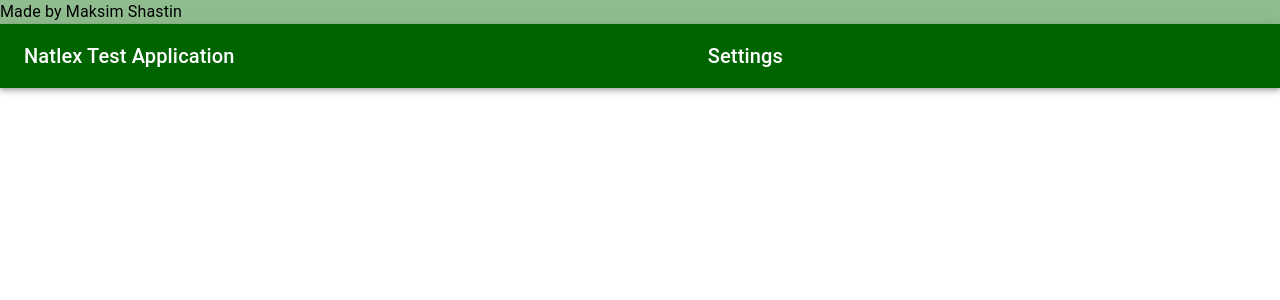
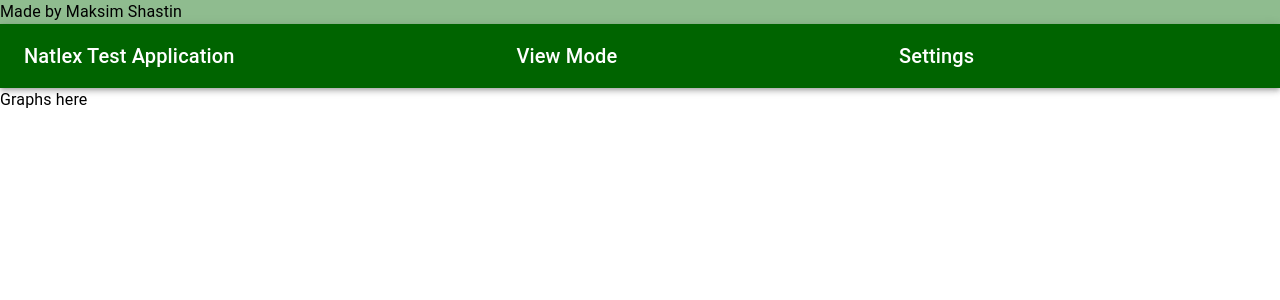
Before and after one commit to Maxim179/NatlexTest, a React (Create React App) app: page /ViewMode in a window 1280 px wide. Shown: the top 300 px of the page. Built offline with nearby package versions, Linux system fonts and the light colour scheme.

Commit message:
DeleteFunctionAdded

```diff
--- a/package.json
+++ b/package.json
@@ -12,15 +12,18 @@
     "@testing-library/jest-dom": "^5.17.0",
     "@testing-library/react": "^13.4.0",
     "@testing-library/user-event": "^13.5.0",
+    "bootstrap": "^5.3.3",
     "dayjs": "^1.11.11",
     "highcharts": "^11.4.1",
     "highcharts-react-official": "^3.2.1",
     "react": "^18.2.0",
+    "react-bootstrap": "^2.10.2",
     "react-datepicker": "^6.9.0",
     "react-dom": "^18.2.0",
     "react-jsx-highcharts": "^5.0.1",
     "react-router-dom": "^6.23.0",
     "react-scripts": "5.0.1",
+    "rsuite": "^5.60.2",
     "web-vitals": "^2.1.4"
   },
   "scripts": {
--- a/src/App.js
+++ b/src/App.js
@@ -1,8 +1,8 @@
-import { Container, Typography } from '@mui/material';
+import { Typography } from '@mui/material';
 import { BrowserRouter, Routes, Route } from "react-router-dom";
-import Options from './Pages/Options';
 import NavigationMenu from './Pages/NavigationMenu';
-
+import SettignsPage from './Pages/Options';
+import ViewMode from './Pages/ViewMode';
 function App() {
   return (
     <header>
@@ -10,10 +10,9 @@ function App() {
     <BrowserRouter>
           <NavigationMenu/>
           <Routes>
-            <Route path="/options" element={<Options />} />
+            <Route path="/Options" element={<SettignsPage />} />
+            <Route path="/ViewMode" element={<ViewMode />} />
           </Routes>
-      <Container sx={{bgcolor:'grey', alignItems:'center'}}>
-      </Container>
     </BrowserRouter>
     </header>
   );
--- a/src/Components/DatePicker.js
+++ /dev/null
@@ -1,21 +0,0 @@
-import React from 'react';
-import dayjs from 'dayjs';
-import { DemoContainer, DemoItem } from '@mui/x-date-pickers/internals/demo';
-import { AdapterDayjs } from '@mui/x-date-pickers/AdapterDayjs';
-import { LocalizationProvider } from '@mui/x-date-pickers/LocalizationProvider';
-
-import { DateRangePicker } from '@mui/x-date-pickers-pro/DateRangePicker';
-
-export default function DateRangePickerValue() {
-  return (
-    <LocalizationProvider dateAdapter={AdapterDayjs}>
-      <DemoContainer components={['DateRangePicker', 'DateRangePicker']}>
-        <DemoItem label="Choose date" component="DateRangePicker">
-          <DateRangePicker
-            defaultValue={[dayjs('2024-05-1'), dayjs('2024-05-31')]}
-          />
-        </DemoItem>
-      </DemoContainer>
-    </LocalizationProvider>
-  );
-}
--- a/src/Pages/NavigationMenu.js
+++ b/src/Pages/NavigationMenu.js
@@ -14,6 +14,15 @@ function NavigationMenu() {
           component='div'
           sx={{ flexGrow: 1, '&:hover': { backgroundColor: 'rgba(0, 0, 0, 0.1)', borderRadius: '5px' } }}
         >
+          <Link to='/ViewMode' style={{ textDecoration: 'none', color: 'inherit' }}>
+            View Mode
+          </Link>
+        </Typography>
+        <Typography
+          variant='h6'
+          component='div'
+          sx={{ flexGrow: 1, '&:hover': { backgroundColor: 'rgba(0, 0, 0, 0.1)', borderRadius: '5px' } }}
+        >
           <Link to='/Options' style={{ textDecoration: 'none', color: 'inherit' }}>
             Settings
           </Link>
--- a/src/Pages/Options.js
+++ b/src/Pages/Options.js
@@ -7,12 +7,19 @@ import Select from '@mui/material/Select';
 import Box from '@mui/material/Box';
 import HighchartsReact from 'highcharts-react-official';
 import Highcharts from 'highcharts';
-import DateRangePickerValue from '../Components/DatePicker';
-function Options() {
+
+function SettingsPage() {
+  //HOOKS
   const [charts, setCharts] = useState([]);
 
   const handleAddChart = () => {
     setCharts([...charts, { type: 'line', name: 'Basic graph', color: 'blue' }]);
+  };
+
+  const handleRemoveChart = (index) => {
+    const updatedCharts = [...charts];
+    updatedCharts.splice(index, 1);
+    setCharts(updatedCharts);
   };
 
   const handleTypeChange = (event, index) => {
@@ -43,16 +50,19 @@ function Options() {
           onTypeChange={handleTypeChange}
           onNameChange={handleNameChange}
           onColorChange={handleColorChange}
+          onRemove={() => handleRemoveChart(index)}
         />
       ))}
-      <Button onClick={handleAddChart} variant = 'contained' sx={{padding:1}}>Add new chart</Button>
+      <Button onClick={handleAddChart} variant="contained" sx={{ padding: 1 }}>
+        Add new chart
+      </Button>
     </Container>
   );
 }
 
-const ChartAdd = ({ chart, index, onTypeChange, onNameChange, onColorChange }) => {
+const ChartAdd = ({ chart, index, onTypeChange, onNameChange, onColorChange, onRemove }) => { //Getting options from user
   return (
-      <Container sx={{padding:0.5}}>
+    <Container sx={{ padding: 0.5 }}>
       <Accordion>
         <AccordionSummary aria-controls="panel1-content" id="panel1-header">
           {chart.name}
@@ -64,9 +74,9 @@ const ChartAdd = ({ chart, index, onTypeChange, onNameChange, onColorChange }) =
             variant="outlined"
             value={chart.name}
             onChange={(event) => onNameChange(event, index)}
-              sx={{padding:0.5}}
+            sx={{ padding: 0.5 }}
           />
-            <Box sx={{ minWidth: 120, padding:0.5}}>
+          <Box sx={{ minWidth: 120, padding: 0.5 }}>
             <FormControl fullWidth>
               <InputLabel id={`chart-type-label-${index}`}>Type</InputLabel>
               <Select
@@ -81,7 +91,7 @@ const ChartAdd = ({ chart, index, onTypeChange, onNameChange, onColorChange }) =
               </Select>
             </FormControl>
           </Box>
-            <Box sx={{ minWidth: 120, padding:0.5 }}>
+          <Box sx={{ minWidth: 120, padding: 0.5 }}>
             <FormControl fullWidth>
               <InputLabel id={`chart-color-select-label-${index}`}>Colour</InputLabel>
               <Select
@@ -94,9 +104,11 @@ const ChartAdd = ({ chart, index, onTypeChange, onNameChange, onColorChange }) =
                 <MenuItem value={'blue'}>Blue</MenuItem>
                 <MenuItem value={'green'}>Green</MenuItem>
               </Select>
-                <DateRangePickerValue />
             </FormControl>
           </Box>
+          <Button onClick={onRemove} variant="outlined" color="error">
+            Remove
+          </Button>
           <ChartPlot chart={chart} />
         </AccordionDetails>
       </Accordion>
@@ -104,7 +116,7 @@ const ChartAdd = ({ chart, index, onTypeChange, onNameChange, onColorChange }) =
   );
 };
 
-const ChartPlot = ({ chart }) => {
+const ChartPlot = ({ chart }) => { //drawing chart
   const chartOptions = {
     chart: {
       type: chart.type
@@ -131,4 +143,4 @@ const ChartPlot = ({ chart }) => {
   return <HighchartsReact highcharts={Highcharts} options={chartOptions} />;
 };
 
-export default Options;
+export default SettingsPage;
--- /dev/null
+++ b/src/Pages/ViewMode.js
@@ -0,0 +1,12 @@
+import { Typography } from '@mui/material'
+import React from 'react'
+import { Container } from 'react-bootstrap'
+export default function ViewMode(){//надо как-то получать сюда графики из OPtions
+    return(
+    <Container sx={{ bgcolor: 'grey', height: 800, alignItems: 'center' }}>
+        <Typography>
+            Graphs here
+        </Typography>
+    </Container>
+)
+}
```
Also changed, not shown: 1 other file (tests, documents, lock files or other folders). Lines whose indentation alone changed are shown as unchanged.
